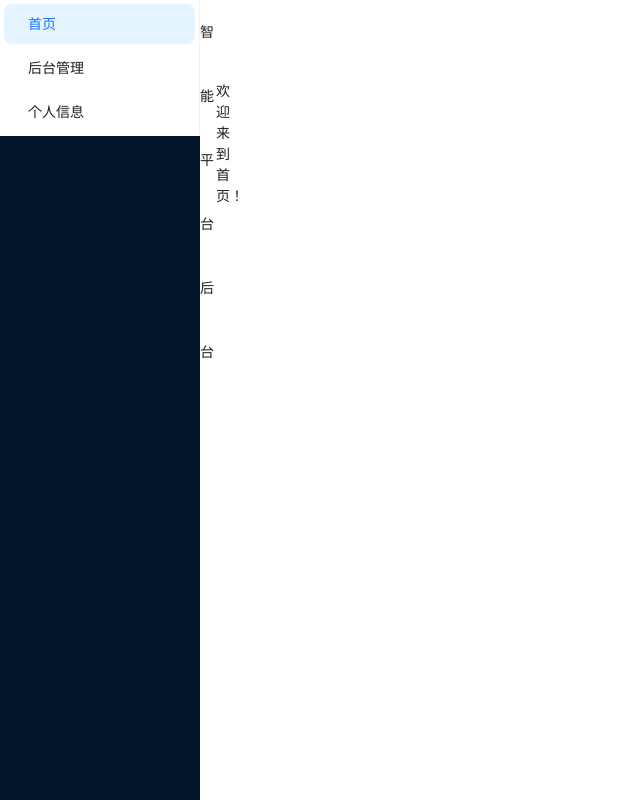
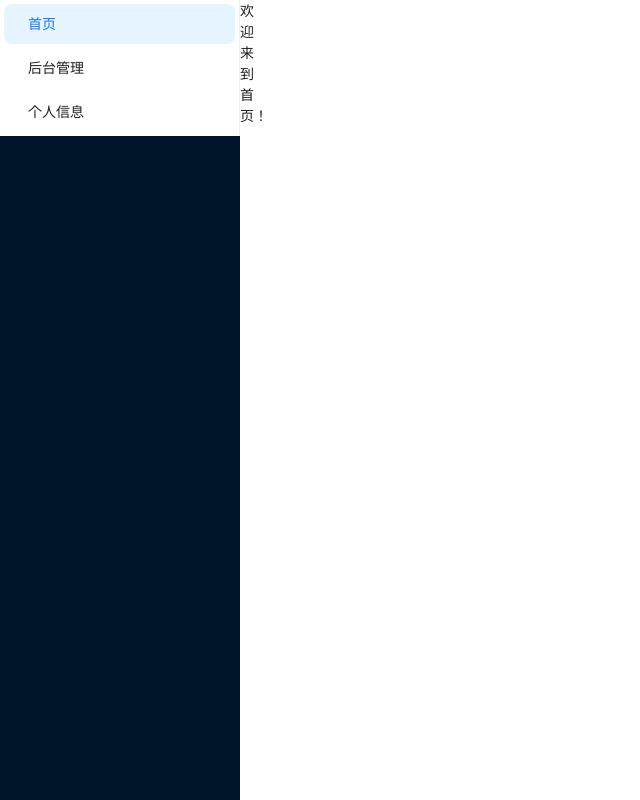
Before and after one commit to yoyobq/edu_platform_antd, a React (Vite) app: page / in a window 1280 px wide. Shown: the whole page, without its empty margins (0-640 px from the left). Built offline with nearby package versions, Linux system fonts and the light colour scheme.

Commit message:
style(layout): 重构主布局样式并使用 CSS Modules

```diff
--- /dev/null
+++ b/src/layouts/MainLayout.module.css
@@ -0,0 +1,16 @@
+/* MainLayout.module.css */
+/* MainLayout.module.css */
+.root {
+  min-height: 100vh;
+  display: flex;
+}
+.sider {
+  width: 16vw;
+  min-width: 180px;
+  max-width: 280px;
+}
+.contentArea {
+  flex: 1;
+  display: flex;
+  flex-direction: column;
+}
--- a/src/layouts/MainLayout.tsx
+++ b/src/layouts/MainLayout.tsx
@@ -1,17 +1,30 @@
-// src/layouts/MainLayout.tsx
 import { Layout } from 'antd';
 import React from 'react';
 import MenuSider from '../components/MenuSider';
-const { Header, Sider, Content } = Layout;
+// import HeaderBar from '../components/HeaderBar'; // 可自定义
+// import FooterBar from '../components/FooterBar'; // 可自定义
+import styles from './MainLayout.module.css'; // 引入同名 CSS Modules
+
+const { Sider, Content } = Layout;
 
 const MainLayout: React.FC<{ children: React.ReactNode }> = ({ children }) => (
-  <Layout style={{ minHeight: '100vh' }}>
-    <Sider width={200}>
-      <MenuSider />
-    </Sider>
+  <Layout className={styles.root}>
+  <Sider
+    width={240}
+    breakpoint="lg"
+    collapsedWidth={60}
+    className={styles.sider}
+  >
+    <MenuSider />
+  </Sider>
     <Layout>
-      <Header style={{ background: '#fff', padding: 0 }}>智能平台后台</Header>
-      <Content style={{ margin: '16px', background: '#fff', minHeight: 280 }}>{children}</Content>
+      {/* <Header className={styles.header}>
+        <HeaderBar />
+      </Header> */}
+      <Content className={styles.content}>{children}</Content>
+      {/* <Footer className={styles.footer}>
+        <FooterBar />
+      </Footer> */}
     </Layout>
   </Layout>
 );
```
